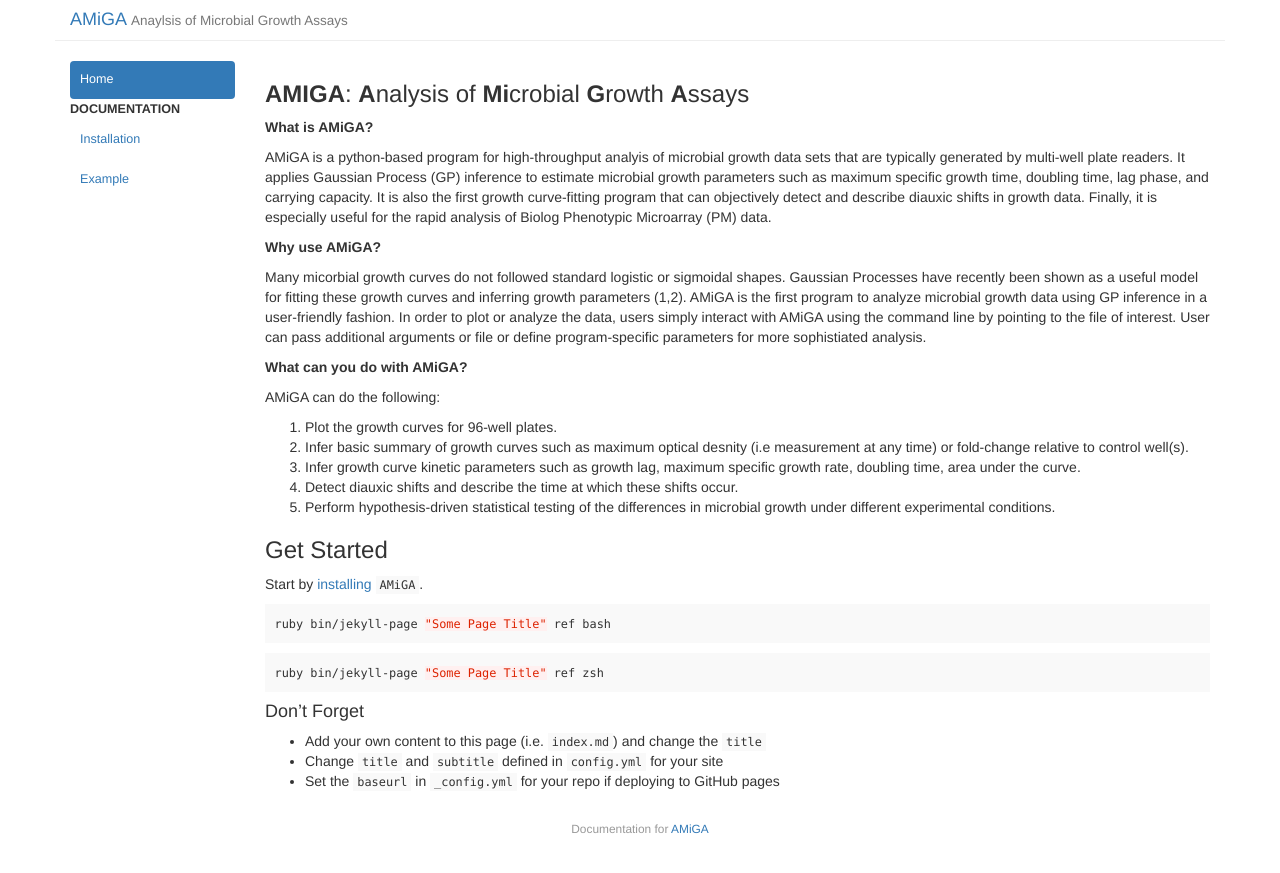
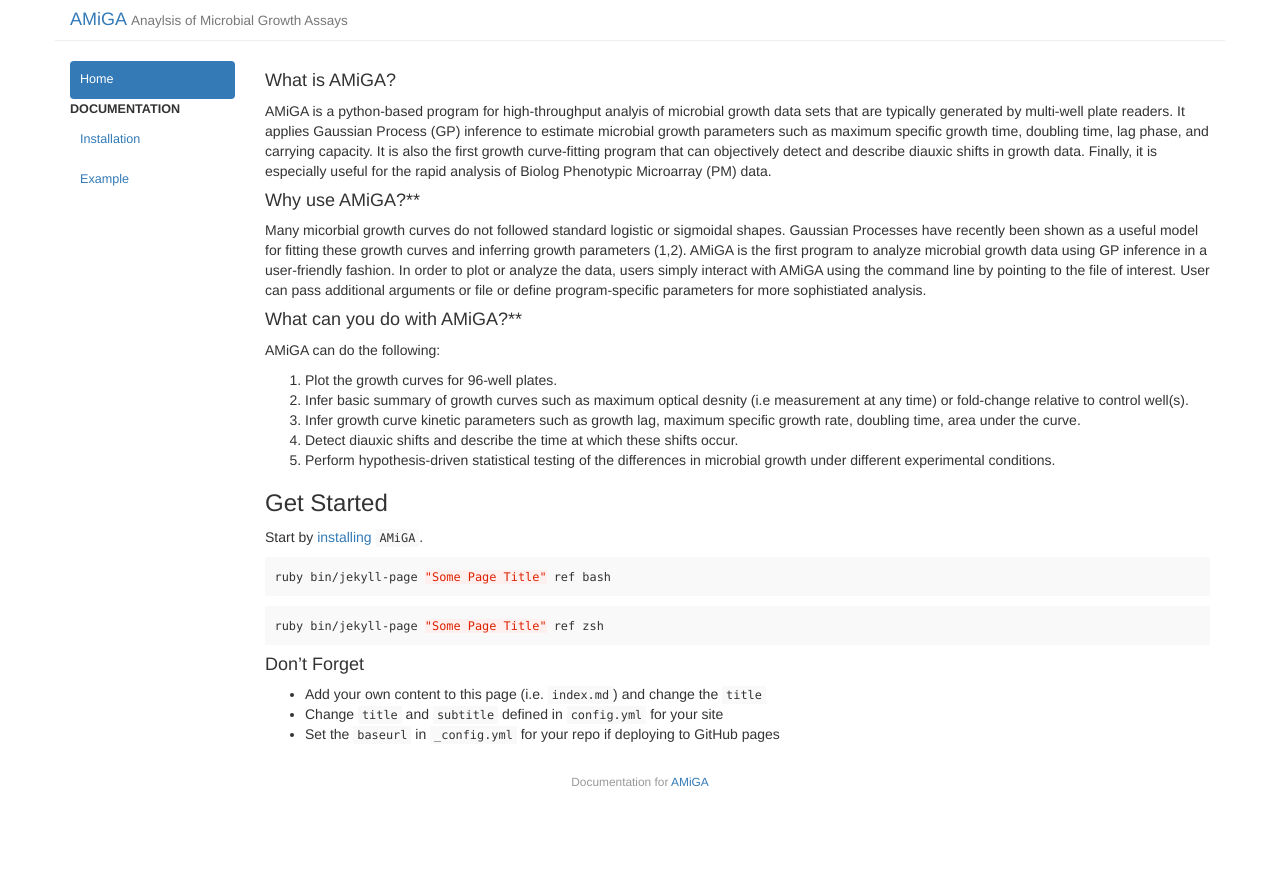
Before and after one commit to firasmidani/amiga, a Jekyll site: the page built from docs/index.md, in a window 1280 px wide. Shown: the top 873 px of the page. Built offline with Jekyll 4.4.1, drawn with Linux system fonts in a browser that asks for light colours.

````diff
--- a/docs/index.md
+++ b/docs/index.md
@@ -4,17 +4,15 @@ title: "Jekyll Docs Template"
 ---
 
 
-### **AMIGA**: **A**nalysis of **Mi**crobial **G**rowth **A**ssays
-
-**What is AMiGA?**
+#### What is AMiGA?
 
 AMiGA is a python-based program for high-throughput analyis of microbial growth  data sets that are typically generated by multi-well plate readers. It applies Gaussian Process (GP<a></a>) inference to estimate microbial growth parameters such as maximum specific growth time, doubling time, lag phase, and carrying capacity. It is also the first growth curve-fitting program that can objectively detect and describe diauxic shifts in growth data. Finally, it is especially useful for the rapid analysis of Biolog Phenotypic Microarray (PM<a></a>) data.
 
-**Why use AMiGA?**
+#### Why use AMiGA?**
 
 Many micorbial growth curves do not followed standard logistic or sigmoidal shapes. Gaussian Processes have recently been shown as a useful model for fitting these growth curves and inferring growth parameters (1,2<a></a>). AMiGA is the first program to analyze microbial growth data using GP inference in a user-friendly fashion. In order to plot or analyze the data, users simply interact with AMiGA using the command line by pointing to the file of interest. User can pass additional arguments or file or define program-specific parameters for more sophistiated analysis.
 
-**What can you do with AMiGA?**
+#### What can you do with AMiGA?**
 
 AMiGA can do the following:
 1. Plot the growth curves for 96-well plates.
@@ -25,7 +23,7 @@ AMiGA can do the following:
 
 ### Get Started
 
-Start by [installing](/docs/_pages/installation.md) `AMiGA`.
+Start by [installing](/docs/_posts/installation.md) `AMiGA`.
 
 ```bash
 ruby bin/jekyll-page "Some Page Title" ref bash
````
Also changed, not shown: docs/_posts/2020-03-23-example.md (+0 -2 lines).
